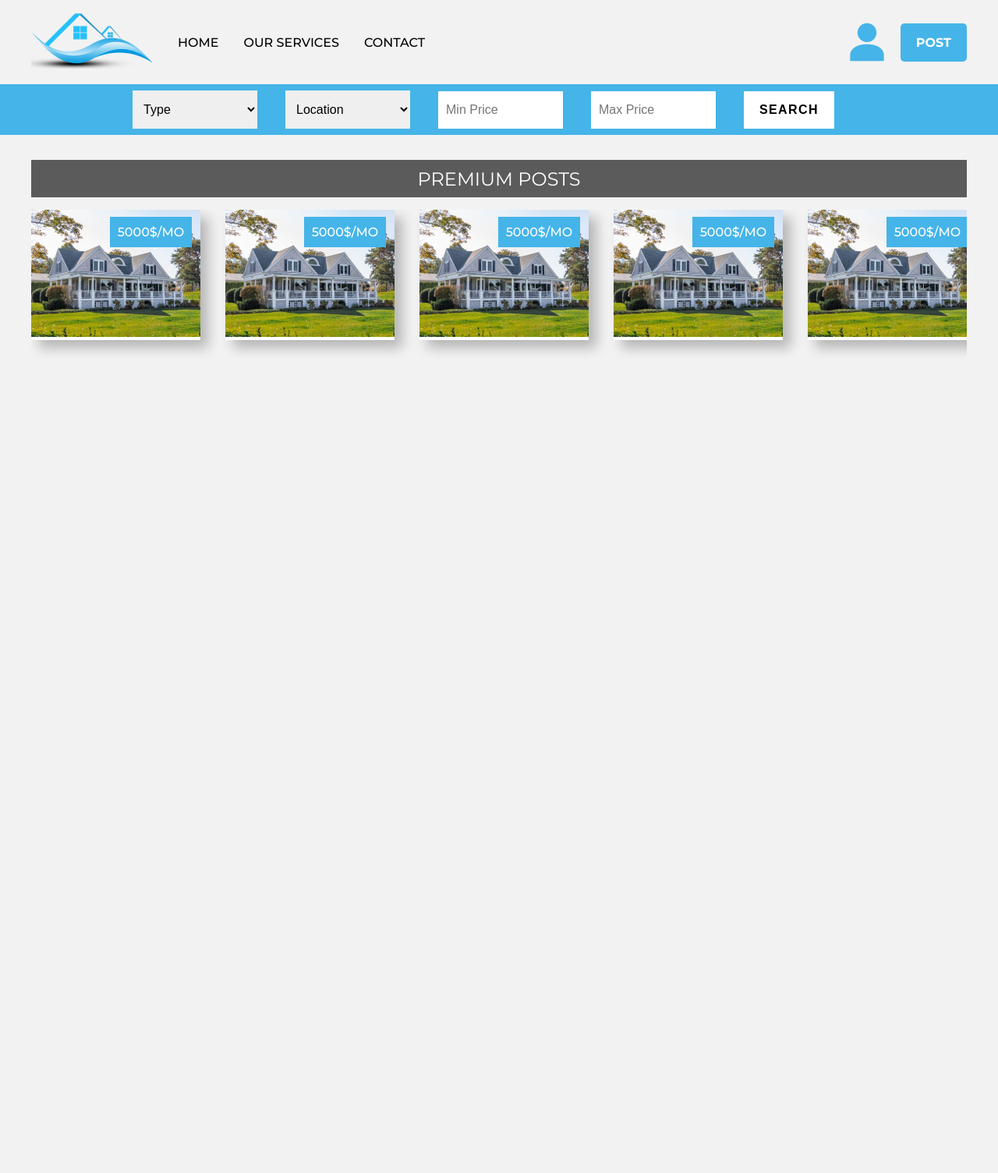
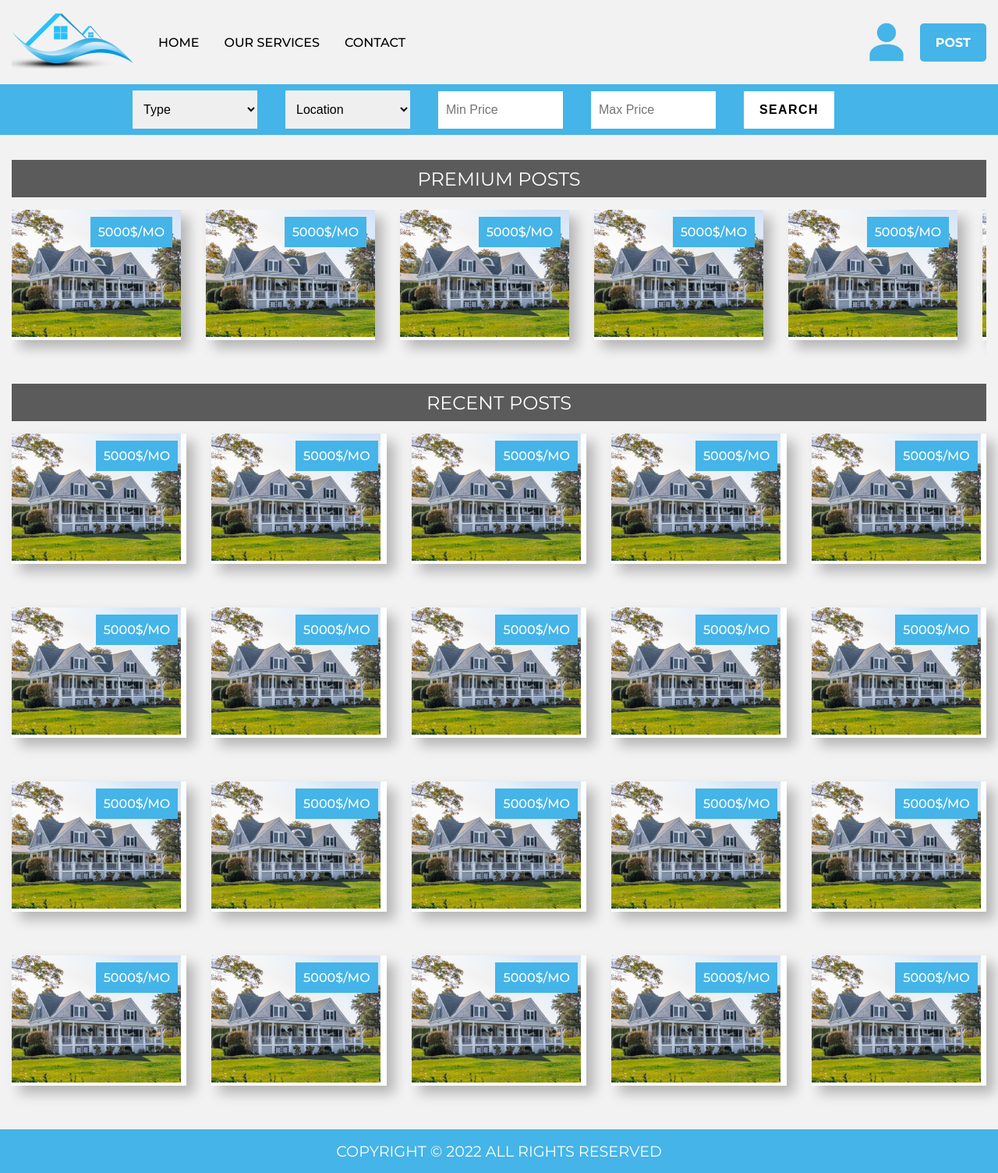
Before and after one commit to kayoJr/House-Rental, a PHP site: page / in a window 1280 px wide. Shown: the whole page at 78% size. Before the commit the page ends 453 px from the top, so only its background shows below. Run offline with PHP 8.4, Linux system fonts and the light colour scheme.

Commit message:
home for desktop is done

```diff
--- a/CSS/_utility.scss
+++ b/CSS/_utility.scss
@@ -30,14 +30,16 @@ ul,a{
     color: #000;
     letter-spacing: 1.4px;
     font-size: 1rem;
+    transition: all 300ms;
     &:hover{
         border: none;
-        color: #000;
+        background-color: $dark-grey;
+        color: #fff;
         cursor: pointer;
     }
 }
 .container{
-    max-width: 1200px;
+    max-width: 1250px;
     margin: 0 auto;
 }
 .txt-bg{
@@ -50,3 +52,94 @@ ul,a{
         font-weight: 400;
     }
 }
+
+.premium, .recent{
+    margin: 2rem auto;
+}
+
+    .houses{
+        display: grid;
+        TEST{
+        // .house{
+        //     background: #fff;
+        //     position: relative;
+        //     box-shadow: 10px 10px 15px rgba(0, 0, 0, 0.25);
+        //     margin-bottom: 2rem;
+        //     img{
+        //         transition: all 500ms cubic-bezier(0.39, 0.575, 0.565, 1);
+        //         &:hover{
+        //             transform: scale(1.05);
+        //         }
+        //     }
+        //     .price{
+        //         position: absolute;
+        //         top: 5%;
+        //         right: 5%;
+        //         p{
+        //             background-color: $blue;
+        //             display: inline-block;
+        //             padding: 10px;
+        //             color: #fff;
+        //             font-weight: 500;
+        //         }
+        //     }
+        //     .detail{
+        //         padding: 1rem 0;
+        //         margin-left: 5%;
+        //         p:last-child{
+        //             margin-top: 1rem;
+        //         }
+        //     }
+        // }
+    }
+        .house{
+            background-color: #fff;
+            position: relative;
+            box-shadow: 10px 10px 15px rgba($color: #000, $alpha: 0.25);
+            margin-bottom: 1.5rem;
+            overflow-y: hidden;
+            img{
+                height: max-content;
+            }
+            .price{
+                position: absolute;
+                top: 5%;
+                right: 5%;
+                p{
+                    background-color: $blue;
+                    display: inline-block;
+                    padding: 10px;
+                    color: #fff;
+                    font-weight: 500;
+                }
+            }
+            .detail{
+                position: absolute;
+                width: 100%;
+                padding: 1rem 0;
+                left: 0;
+                background-color: rgba($color: $blue, $alpha: 0.9);
+                transition: all 600ms cubic-bezier(0.175, 0.885, 0.32, 1.275);
+                p{
+                    margin-left: 5%;
+                    color: #fff;
+                }
+                p:last-child{
+                    margin-top: 1rem;
+                }
+            }
+            &:hover{
+                .detail{
+                    transform: translateY(-5rem);
+                }
+            }
+        }
+    }
+
+footer{
+    background-color: $blue;
+    padding: 1rem 0;
+    text-align: center;
+    color: #fff;
+    font-size: 1.2rem;
+}
--- a/CSS/main.css
+++ b/CSS/main.css
@@ -36,16 +36,19 @@ ul, a {
   color: #000;
   letter-spacing: 1.4px;
   font-size: 1rem;
+  -webkit-transition: all 300ms;
+  transition: all 300ms;
 }
 
 .btn-secondary:hover {
   border: none;
-  color: #000;
+  background-color: #5B5B5B;
+  color: #fff;
   cursor: pointer;
 }
 
 .container {
-  max-width: 1200px;
+  max-width: 1250px;
   margin: 0 auto;
 }
 
@@ -59,6 +62,76 @@ ul, a {
 
 .txt-bg h1 {
   font-weight: 400;
+}
+
+.premium, .recent {
+  margin: 2rem auto;
+}
+
+.houses {
+  display: -ms-grid;
+  display: grid;
+}
+
+.houses .house {
+  background-color: #fff;
+  position: relative;
+  -webkit-box-shadow: 10px 10px 15px rgba(0, 0, 0, 0.25);
+          box-shadow: 10px 10px 15px rgba(0, 0, 0, 0.25);
+  margin-bottom: 1.5rem;
+  overflow-y: hidden;
+}
+
+.houses .house img {
+  height: -webkit-max-content;
+  height: -moz-max-content;
+  height: max-content;
+}
+
+.houses .house .price {
+  position: absolute;
+  top: 5%;
+  right: 5%;
+}
+
+.houses .house .price p {
+  background-color: #45B4E8;
+  display: inline-block;
+  padding: 10px;
+  color: #fff;
+  font-weight: 500;
+}
+
+.houses .house .detail {
+  position: absolute;
+  width: 100%;
+  padding: 1rem 0;
+  left: 0;
+  background-color: rgba(69, 180, 232, 0.9);
+  -webkit-transition: all 600ms cubic-bezier(0.175, 0.885, 0.32, 1.275);
+  transition: all 600ms cubic-bezier(0.175, 0.885, 0.32, 1.275);
+}
+
+.houses .house .detail p {
+  margin-left: 5%;
+  color: #fff;
+}
+
+.houses .house .detail p:last-child {
+  margin-top: 1rem;
+}
+
+.houses .house:hover .detail {
+  -webkit-transform: translateY(-5rem);
+          transform: translateY(-5rem);
+}
+
+footer {
+  background-color: #45B4E8;
+  padding: 1rem 0;
+  text-align: center;
+  color: #fff;
+  font-size: 1.2rem;
 }
 
 header nav .nav-items {
@@ -134,10 +207,11 @@ header .search {
 }
 
 header .search form {
-  padding: .5rem 0;
+  padding: 0.5rem 0;
 }
 
-header .search form input[type='number'], header .search form select {
+header .search form input[type="number"],
+header .search form select {
   border: none;
   outline: none;
   padding: 15px 10px;
@@ -156,13 +230,15 @@ header .sticky {
   position: fixed;
   top: 0;
   width: 100%;
+  z-index: 100;
 }
 
 header .sticky form {
-  padding: .5rem 0;
+  padding: 0.5rem 0;
 }
 
-header .sticky form input[type='number'], header .sticky form select {
+header .sticky form input[type="number"],
+header .sticky form select {
   border: none;
   outline: none;
   padding: 15px 10px;
@@ -171,68 +247,15 @@ header .sticky form input[type='number'], header .sticky form select {
   font-size: 1rem;
 }
 
-.premium {
-  margin: 2rem auto;
-}
-
-.premium-houses {
-  display: -ms-grid;
-  display: grid;
+.premium-house {
   grid-auto-flow: column;
   grid-gap: 2rem;
   overflow: scroll;
 }
 
-.premium-houses .house {
-  background-color: #fff;
-  position: relative;
-  -webkit-box-shadow: 10px 10px 15px rgba(0, 0, 0, 0.25);
-          box-shadow: 10px 10px 15px rgba(0, 0, 0, 0.25);
-  margin-bottom: 1.5rem;
-  overflow-y: hidden;
-}
-
-.premium-houses .house img {
-  height: -webkit-max-content;
-  height: -moz-max-content;
-  height: max-content;
-}
-
-.premium-houses .house .price {
-  position: absolute;
-  top: 5%;
-  right: 5%;
-}
-
-.premium-houses .house .price p {
-  background-color: #45B4E8;
-  display: inline-block;
-  padding: 10px;
-  color: #fff;
-  font-weight: 500;
-}
-
-.premium-houses .house .detail {
-  position: absolute;
-  width: 100%;
-  padding: 1rem 0;
-  left: 0;
-  background-color: rgba(69, 180, 232, 0.9);
-  -webkit-transition: all 600ms cubic-bezier(0.175, 0.885, 0.32, 1.275);
-  transition: all 600ms cubic-bezier(0.175, 0.885, 0.32, 1.275);
-}
-
-.premium-houses .house .detail p {
-  margin-left: 5%;
-  color: #fff;
-}
-
-.premium-houses .house .detail p:last-child {
-  margin-top: 1rem;
-}
-
-.premium-houses .house:hover .detail {
-  -webkit-transform: translateY(-5rem);
-          transform: translateY(-5rem);
+.recent-house {
+  -ms-grid-columns: (1fr)[5];
+      grid-template-columns: repeat(5, 1fr);
+  grid-gap: 2rem;
 }
 /*# sourceMappingURL=main.css.map */
--- a/CSS/main.scss
+++ b/CSS/main.scss
@@ -1,52 +1,63 @@
-@import './variables';
-@import './utility';
+@import "./variables";
+@import "./utility";
 
-header{
-    nav{
-        .nav-items{
+header {
+    nav {
+        .nav-items {
             display: flex;
             align-items: center;
             justify-content: space-between;
             margin: 1rem auto;
-            .left-section{
+
+            .left-section {
                 display: flex;
                 align-items: center;
-                ul{
+
+                ul {
                     display: flex;
                     align-items: center;
-                    li{
+
+                    li {
                         margin-left: 2rem;
-                        a{
+
+                        a {
                             color: #000;
                             font-weight: 500;
                             transition: all 500ms cubic-bezier(0.075, 0.82, 0.165, 1);
-                            &:hover{
+
+                            &:hover {
                                 font-size: 1.2rem;
                             }
                         }
                     }
                 }
             }
-            .right-section{
+
+            .right-section {
                 display: flex;
                 align-items: center;
-                img{
+
+                img {
                     cursor: pointer;
                 }
-                a{
+
+                a {
                     margin-left: 1rem;
                 }
             }
         }
     }
 
-    .search{
+    .search {
         background-color: $blue;
         display: grid;
         align-items: center;
-        form{
-            padding: .5rem 0;
-            input[type='number'], select{
+
+        form {
+            padding: 0.5rem 0;
+
+            input[type="number"],
+            select {
                 border: none;
                 outline: none;
                 padding: 15px 10px;
@@ -56,16 +67,20 @@ header{
             }
         }
     }
-    .sticky{
+
+    .sticky {
         background-color: $blue;
         display: grid;
         align-items: center;
         position: fixed;
         top: 0;
         width: 100%;
-        form{
-            padding: .5rem 0;
-            input[type='number'], select{
+        z-index: 100;
+        form {
+            padding: 0.5rem 0;
+
+            input[type="number"],
+            select {
                 border: none;
                 outline: none;
                 padding: 15px 10px;
@@ -77,85 +92,13 @@ header{
     }
 }
 
-.premium{
-    margin: 2rem auto;
-    &-houses{
-        display: grid;
-        grid-auto-flow: column;
-        grid-gap: 2rem;
-        overflow: scroll;
-        // .house{
-        //     background: #fff;
-        //     position: relative;
-        //     box-shadow: 10px 10px 15px rgba(0, 0, 0, 0.25);
-        //     margin-bottom: 2rem;
-        //     img{
-        //         transition: all 500ms cubic-bezier(0.39, 0.575, 0.565, 1);
-        //         &:hover{
-        //             transform: scale(1.05);
-        //         }
-        //     }
-        //     .price{
-        //         position: absolute;
-        //         top: 5%;
-        //         right: 5%;
-        //         p{
-        //             background-color: $blue;
-        //             display: inline-block;
-        //             padding: 10px;
-        //             color: #fff;
-        //             font-weight: 500;
-        //         }
-        //     }
-        //     .detail{
-        //         padding: 1rem 0;
-        //         margin-left: 5%;
-        //         p:last-child{
-        //             margin-top: 1rem;
-        //         }
-        //     }
-        // }
-        .house{
-            background-color: #fff;
-            position: relative;
-            box-shadow: 10px 10px 15px rgba($color: #000, $alpha: 0.25);
-            margin-bottom: 1.5rem;
-            overflow-y: hidden;
-            img{
-                height: max-content;
-            }
-            .price{
-                position: absolute;
-                top: 5%;
-                right: 5%;
-                p{
-                    background-color: $blue;
-                    display: inline-block;
-                    padding: 10px;
-                    color: #fff;
-                    font-weight: 500;
-                }
-            }
-            .detail{
-                position: absolute;
-                width: 100%;
-                padding: 1rem 0;
-                left: 0;
-                background-color: rgba($color: $blue, $alpha: 0.9);
-                transition: all 600ms cubic-bezier(0.175, 0.885, 0.32, 1.275);
-                p{
-                    margin-left: 5%;
-                    color: #fff;
-                }
-                p:last-child{
-                    margin-top: 1rem;
-                }
-            }
-            &:hover{
-                .detail{
-                    transform: translateY(-5rem);
-                }
-            }
-        }
-    }
+.premium-house {
+    grid-auto-flow: column;
+    grid-gap: 2rem;
+    overflow: scroll;
 }
+
+.recent-house {
+    grid-template-columns: repeat(5, 1fr);
+    grid-gap: 2rem;
+}
--- a/index.html
+++ b/index.html
@@ -61,7 +61,7 @@
             <div class="title txt-bg">
                 <h1>PREMIUM POSTS</h1>
             </div>
-            <div class="premium-houses">
+            <div class="houses premium-house">
                 <a href="#">
                     <div class="house">
                         <img src="./IMAGE/house.png" alt="house">
@@ -162,6 +162,264 @@
         </div>
     </section>
 
+    <section class="recent">
+        <div class="container">
+            <div class="title txt-bg">
+                <h1>RECENT POSTS</h1>
+            </div>
+            <div class="houses recent-house">
+                <a href="#">
+                    <div class="house">
+                        <img src="./IMAGE/house.png" alt="house">
+                        <div class="price">
+                            <p>5000$/MO</p>
+                        </div>
+                        <div class="detail">
+                            <p>MAIN TITLE</p>
+                            <p>LOCATION</p>
+                        </div>
+                    </div>
+                </a>
+                <a href="#">
+                    <div class="house">
+                        <img src="./IMAGE/house.png" alt="house">
+                        <div class="price">
+                            <p>5000$/MO</p>
+                        </div>
+                        <div class="detail">
+                            <p>MAIN TITLE</p>
+                            <p>LOCATION</p>
+                        </div>
+                    </div>
+                </a>
+                <a href="#">
+                    <div class="house">
+                        <img src="./IMAGE/house.png" alt="house">
+                        <div class="price">
+                            <p>5000$/MO</p>
+                        </div>
+                        <div class="detail">
+                            <p>MAIN TITLE</p>
+                            <p>LOCATION</p>
+                        </div>
+                    </div>
+                </a>
+                <a href="#">
+                    <div class="house">
+                        <img src="./IMAGE/house.png" alt="house">
+                        <div class="price">
+                            <p>5000$/MO</p>
+                        </div>
+                        <div class="detail">
+                            <p>MAIN TITLE</p>
+                            <p>LOCATION</p>
+                        </div>
+                    </div>
+                </a>
+                <a href="#">
+                    <div class="house">
+                        <img src="./IMAGE/house.png" alt="house">
+                        <div class="price">
+                            <p>5000$/MO</p>
+                        </div>
+                        <div class="detail">
+                            <p>MAIN TITLE</p>
+                            <p>LOCATION</p>
+                        </div>
+                    </div>
+                </a>
+                <a href="#">
+                    <div class="house">
+                        <img src="./IMAGE/house.png" alt="house">
+                        <div class="price">
+                            <p>5000$/MO</p>
+                        </div>
+                        <div class="detail">
+                            <p>MAIN TITLE</p>
+                            <p>LOCATION</p>
+                        </div>
+                    </div>
+                </a>
+                <a href="#">
+                    <div class="house">
+                        <img src="./IMAGE/house.png" alt="house">
+                        <div class="price">
+                            <p>5000$/MO</p>
+                        </div>
+                        <div class="detail">
+                            <p>MAIN TITLE</p>
+                            <p>LOCATION</p>
+                        </div>
+                    </div>
+                </a>
+                <a href="#">
+                    <div class="house">
+                        <img src="./IMAGE/house.png" alt="house">
+                        <div class="price">
+                            <p>5000$/MO</p>
+                        </div>
+                        <div class="detail">
+                            <p>MAIN TITLE</p>
+                            <p>LOCATION</p>
+                        </div>
+                    </div>
+                </a>
+                <a href="#">
+                    <div class="house">
+                        <img src="./IMAGE/house.png" alt="house">
+                        <div class="price">
+                            <p>5000$/MO</p>
+                        </div>
+                        <div class="detail">
+                            <p>MAIN TITLE</p>
+                            <p>LOCATION</p>
+                        </div>
+                    </div>
+                </a>
+                <a href="#">
+                    <div class="house">
+                        <img src="./IMAGE/house.png" alt="house">
+                        <div class="price">
+                            <p>5000$/MO</p>
+                        </div>
+                        <div class="detail">
+                            <p>MAIN TITLE</p>
+                            <p>LOCATION</p>
+                        </div>
+                    </div>
+                </a>
+                <a href="#">
+                    <div class="house">
+                        <img src="./IMAGE/house.png" alt="house">
+                        <div class="price">
+                            <p>5000$/MO</p>
+                        </div>
+                        <div class="detail">
+                            <p>MAIN TITLE</p>
+                            <p>LOCATION</p>
+                        </div>
+                    </div>
+                </a>
+                <a href="#">
+                    <div class="house">
+                        <img src="./IMAGE/house.png" alt="house">
+                        <div class="price">
+                            <p>5000$/MO</p>
+                        </div>
+                        <div class="detail">
+                            <p>MAIN TITLE</p>
+                            <p>LOCATION</p>
+                        </div>
+                    </div>
+                </a>
+                <a href="#">
+                    <div class="house">
+                        <img src="./IMAGE/house.png" alt="house">
+                        <div class="price">
+                            <p>5000$/MO</p>
+                        </div>
+                        <div class="detail">
+                            <p>MAIN TITLE</p>
+                            <p>LOCATION</p>
+                        </div>
+                    </div>
+                </a>
+                <a href="#">
+                    <div class="house">
+                        <img src="./IMAGE/house.png" alt="house">
+                        <div class="price">
+                            <p>5000$/MO</p>
+                        </div>
+                        <div class="detail">
+                            <p>MAIN TITLE</p>
+                            <p>LOCATION</p>
+                        </div>
+                    </div>
+                </a>
+                <a href="#">
+                    <div class="house">
+                        <img src="./IMAGE/house.png" alt="house">
+                        <div class="price">
+                            <p>5000$/MO</p>
+                        </div>
+                        <div class="detail">
+                            <p>MAIN TITLE</p>
+                            <p>LOCATION</p>
+                        </div>
+                    </div>
+                </a>
+                <a href="#">
+                    <div class="house">
+                        <img src="./IMAGE/house.png" alt="house">
+                        <div class="price">
+                            <p>5000$/MO</p>
+                        </div>
+                        <div class="detail">
+                            <p>MAIN TITLE</p>
+                            <p>LOCATION</p>
+                        </div>
+                    </div>
+                </a>
+                <a href="#">
+                    <div class="house">
+                        <img src="./IMAGE/house.png" alt="house">
+                        <div class="price">
+                            <p>5000$/MO</p>
+                        </div>
+                        <div class="detail">
+                            <p>MAIN TITLE</p>
+                            <p>LOCATION</p>
+                        </div>
+                    </div>
+                </a>
+                <a href="#">
+                    <div class="house">
+                        <img src="./IMAGE/house.png" alt="house">
+                        <div class="price">
+                            <p>5000$/MO</p>
+                        </div>
+                        <div class="detail">
+                            <p>MAIN TITLE</p>
+                            <p>LOCATION</p>
+                        </div>
+                    </div>
+                </a>
+                <a href="#">
+                    <div class="house">
+                        <img src="./IMAGE/house.png" alt="house">
+                        <div class="price">
+                            <p>5000$/MO</p>
+                        </div>
+                        <div class="detail">
+                            <p>MAIN TITLE</p>
+                            <p>LOCATION</p>
+                        </div>
+                    </div>
+                </a>
+                <a href="#">
+                    <div class="house">
+                        <img src="./IMAGE/house.png" alt="house">
+                        <div class="price">
+                            <p>5000$/MO</p>
+                        </div>
+                        <div class="detail">
+                            <p>MAIN TITLE</p>
+                            <p>LOCATION</p>
+                        </div>
+                    </div>
+                </a>
+            </div>
+        </div>
+    </section>
+
+<!-- ADD PAGINATION HERE -->
+
+<footer>
+    <div class="container">
+        <p>COPYRIGHT &copy; 2022 ALL RIGHTS RESERVED</p>
+    </div>
+</footer>
+
     <script src="./JS/app.js"></script>
 </body>
 
```
Also changed, not shown: 1 other file.
